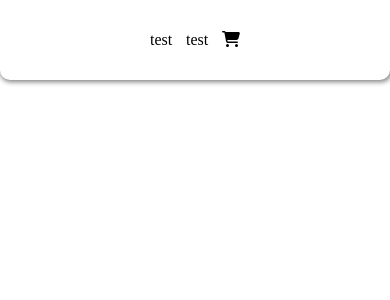
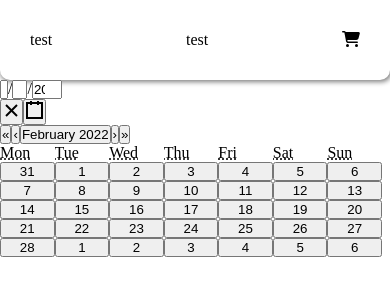
Before and after one commit to marouanemkm/react-booking, a React (Create React App) app: page / in a window 390 px wide. Shown: the top 300 px of the page. Built offline with nearby package versions, Linux system fonts and the light colour scheme.

Commit message:
datepicker added

```diff
--- a/package.json
+++ b/package.json
@@ -14,6 +14,9 @@
     "@types/react": "^17.0.39",
     "@types/react-dom": "^17.0.11",
     "react": "^17.0.2",
+    "react-date-picker": "^8.4.0",
+    "react-datepicker": "^4.7.0",
+    "react-day-picker": "^7.4.10",
     "react-dom": "^17.0.2",
     "react-redux": "^7.2.6",
     "react-scripts": "5.0.0",
--- a/src/App.tsx
+++ b/src/App.tsx
@@ -1,6 +1,7 @@
 import React from 'react';
+import './App.css';
 import Navbar from './components/Navbar/Navbar';
-import './App.css';
+import Booking from './components/Booking/Booking';
 
 
 function App() {
@@ -9,6 +10,10 @@ function App() {
       <header>
         <Navbar />
       </header>
+
+      <div>
+        <Booking />
+      </div>
     </div>
   );
 }
--- /dev/null
+++ b/src/components/Booking/Booking.tsx
@@ -0,0 +1,17 @@
+import React, { useState } from 'react';
+import DatePicker from 'react-date-picker';
+
+
+export default function Booking() {
+
+    const [value, onChange] = useState<Date>(new Date());
+
+    console.log(value);
+
+
+    return (
+        <div>
+            <DatePicker onChange={onChange} value={value} isOpen={true} />
+        </div>
+    )
+}
--- a/src/components/Navbar/Navbar.css
+++ b/src/components/Navbar/Navbar.css
@@ -11,3 +11,10 @@
 .right-header {
     cursor: pointer;
 }
+
+@media screen and (max-width: 640px) {
+    .navbar {
+        display: flex;
+        padding: 0 30px;
+    }
+}
--- a/src/components/Navbar/Navbar.tsx
+++ b/src/components/Navbar/Navbar.tsx
@@ -1,4 +1,4 @@
-import React from 'react'
+import React from 'react';
 import './Navbar.css';
 import { FontAwesomeIcon } from '@fortawesome/react-fontawesome';
 import { faCartShopping } from '@fortawesome/free-solid-svg-icons';
```
Also changed, not shown: 1 other file (tests, documents, lock files or other folders).
